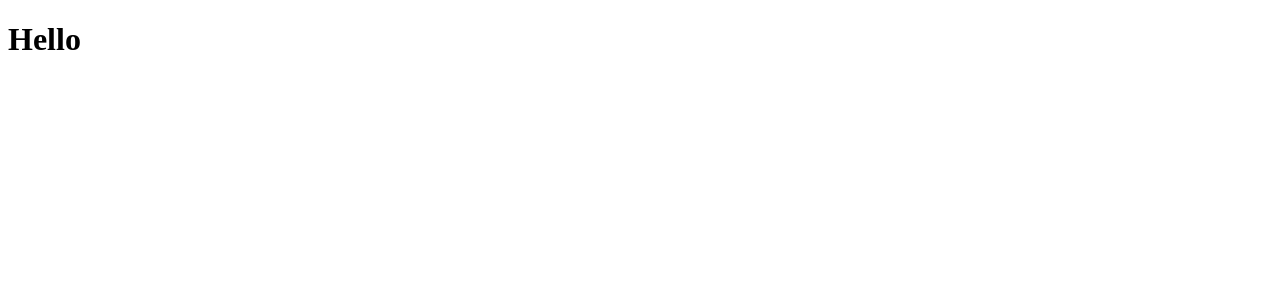
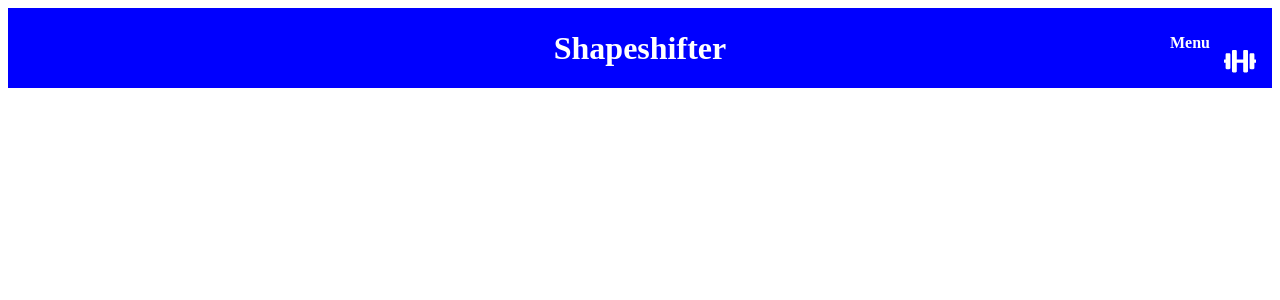
Before and after one commit to rshield1/shapeshifter, a React (Create React App) app: page / in a window 1280 px wide. Shown: the top 300 px of the page. Built offline with nearby package versions, Linux system fonts and the light colour scheme.

Commit message:
added icons and router dependencies

```diff
--- a/package.json
+++ b/package.json
@@ -8,7 +8,11 @@
     "@testing-library/user-event": "^12.1.10",
     "react": "^17.0.1",
     "react-dom": "^17.0.1",
+    "react-icons": "^3.11.0",
+    "react-router": "^5.2.0",
+    "react-router-dom": "^5.2.0",
     "react-scripts": "4.0.0",
+    "styled-components": "^5.2.1",
     "web-vitals": "^0.2.4"
   },
   "scripts": {
--- a/src/App.js
+++ b/src/App.js
@@ -1,9 +1,12 @@
 import React from 'react';
+import Navbar from './components/Navbar';
+import {BrowserRouter as Router } from 'react-router-dom';
+
 function App() {
   return (
-    <div>
-      <h1>Hello</h1>
-    </div>
+    <Router>
+      <Navbar/>
+    </Router>
 
   );
 }
--- /dev/null
+++ b/src/components/Navbar/NavbarElements.js
@@ -0,0 +1,47 @@
+import styled from 'styled-components'
+import { NavLink as Link }  from 'react-router-dom'
+import {FaDumbbell} from 'react-icons/fa'
+
+
+export const Nav = styled.nav`
+    background: blue;
+    height: 80px;
+    display: flex;
+    justify-content: center;
+    font-weight: 700;
+`;
+
+export const NavLink = styled(Link)`
+color: #fff;
+font-size: 2rem;
+display: flex;
+align-items: center;
+text-decoration: none;
+cursor: pointer;
+
+@media screen and (max-width: 400px){
+    position: absolute;
+    top:10px;
+    left: 25px;
+}
+`;
+
+export const NavIcon = styled.div`
+    display: block;
+    position: absolute;
+    top: 0;
+    right: 0;
+    cursor: pointer;
+    color: #fff;
+
+    p{
+        transform: translate(-175%, 100%);
+        font-weight: bold;
+        )
+    }
+`
+
+export const Bars = styled(FaDumbbell)`
+    font-size: 2rem;
+    transform: translate(-50%,-15%);
+`
--- /dev/null
+++ b/src/components/Navbar/index.js
@@ -0,0 +1,18 @@
+import React from 'react'
+import {Bars, Nav, NavIcon, NavLink} from './NavbarElements';
+
+const Navbar = () => {
+    return (
+        <>
+            <Nav>
+            <NavLink to='/'>Shapeshifter</NavLink>
+            <NavIcon>
+                <p>Menu</p>
+                <Bars/>
+            </NavIcon>
+            </Nav>
+        </>
+    )
+}
+
+export default Navbar
```
Also changed, not shown: 1 other file (tests, documents, lock files or other folders).
